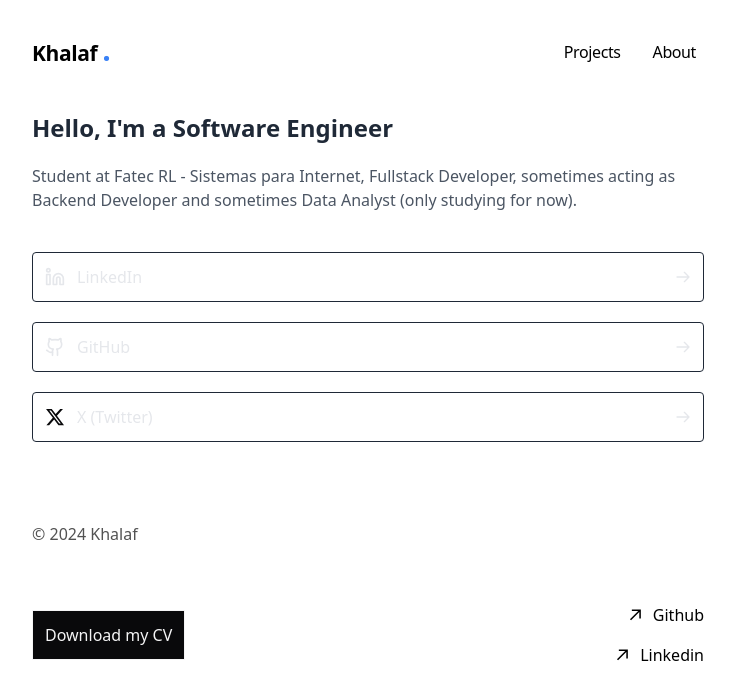
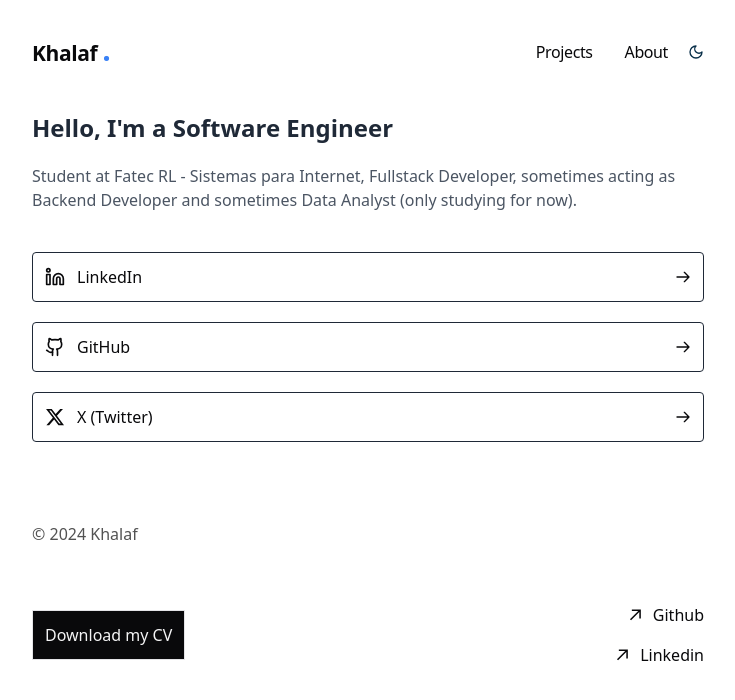
Before and after one commit to jkhlf/portfolio-example, a Next.js app: page / in a window 1280 px wide. Shown: the top 700 px of the page, without its empty margins (272-1007 px from the left). Built offline with nearby package versions, Linux system fonts and the light colour scheme.

Commit message:
update Navbar to include ThemeToggle and enhance CSS variables for dark mode support

```diff
--- a/app/components/nav.tsx
+++ b/app/components/nav.tsx
@@ -42,7 +42,7 @@
               );
             })}
 
-            {/* <ThemeToggle /> */}
+          <ThemeToggle />
           </div>
         </nav>
       </div>
--- a/app/globals.css
+++ b/app/globals.css
@@ -2,26 +2,83 @@
 @tailwind components;
 @tailwind utilities;
 
+@layer base {
+  :root {
+    --background: 0 0% 100%;
+    --foreground: 240 10% 3.9%;
 
+    --card: 0 0% 100%;
+    --card-foreground: 240 10% 3.9%;
 
-@media (prefers-color-scheme: dark) {
-  :root {
+    --popover: 0 0% 100%;
+    --popover-foreground: 240 10% 3.9%;
+
+    --primary: 240 5.9% 10%;
+    --primary-foreground: 0 0% 98%;
+
+    --secondary: 240 4.8% 95.9%;
+    --secondary-foreground: 240 5.9% 10%;
+
+    --muted: 240 4.8% 95.9%;
+    --muted-foreground: 240 3.8% 46.1%;
+
+    --accent: 240 4.8% 95.9%;
+    --accent-foreground: 240 5.9% 10%;
+
+    --destructive: 0 84.2% 60.2%;
+    --destructive-foreground: 0 0% 98%;
+
+    --border: 240 5.9% 90%;
+    --input: 240 5.9% 90%;
+    --ring: 240 5.9% 10%;
+
+    --radius: 0.5rem;
+
+    --sh-class: #2563eb;
+    --sh-identifier: #18181b;
+    --sh-keyword: #dc2626;
+    --sh-string: #059669;
+  }
+
+  .dark {
+    --background: 240 10% 3.9%;
+    --foreground: 0 0% 98%;
+
+    --card: 240 10% 3.9%;
+    --card-foreground: 0 0% 98%;
+
+    --popover: 240 10% 3.9%;
+    --popover-foreground: 0 0% 98%;
+
+    --primary: 0 0% 98%;
+    --primary-foreground: 240 5.9% 10%;
+
+    --secondary: 240 3.7% 15.9%;
+    --secondary-foreground: 0 0% 98%;
+
+    --muted: 240 3.7% 15.9%;
+    --muted-foreground: 240 5% 64.9%;
+
+    --accent: 240 3.7% 15.9%;
+    --accent-foreground: 0 0% 98%;
+
+    --destructive: 0 62.8% 30.6%;
+    --destructive-foreground: 0 0% 98%;
+
+    --border: 240 3.7% 15.9%;
+    --input: 240 3.7% 15.9%;
+    --ring: 240 4.9% 83.9%;
+
     --sh-class: #4c97f8;
-    --sh-identifier: white;
+    --sh-identifier: #ffffff;
     --sh-keyword: #f47067;
     --sh-string: #0fa295;
-  }
-  html {
-    color-scheme: dark;
-    background-color: black;
   }
 }
 
 html {
   min-width: 360px;
 }
-
-
 
 @layer base {
   * {
@@ -32,27 +89,4 @@
     @apply bg-background text-foreground;
   }
 
-  .title {
-    @apply font-serif text-3xl font-bold underline decoration-border/75;
-  }
-
-  .prose {
-    @apply leading-relaxed text-xl
-  }
-
-  .prose pre {
-    @apply overflow-x-auto rounded-lg bg-accent px-5 py-4 text-sm;
-  }
-
-  .prose code {
-    @apply rounded-lg px-1 py-0.5
-  }
-
-  .prose pre code {
-    @apply p-0 leading-3;
-  }
-
-  .prose code span {
-    @apply font-medium;
-  }
 }
--- a/app/page.tsx
+++ b/app/page.tsx
@@ -55,7 +55,7 @@
       </div>
     </section>
 
-      <div className=" text-gray-200">
+      <div>
 
         {/* Social Links */}
         <div className="space-y-5">
@@ -63,7 +63,7 @@
             <a
               key={index}
               href={link.url}
-              className="flex items-center justify-between w-full p-3 border border-gray-800 rounded hover:bg-gray-800/50 transition-colors"
+              className="flex items-center justify-between w-full p-3 border border-gray-800 rounded hover:bg-gray-400/50 transition-colors"
             >
               <div className="flex items-center gap-3">
                 {link.icon}
```
